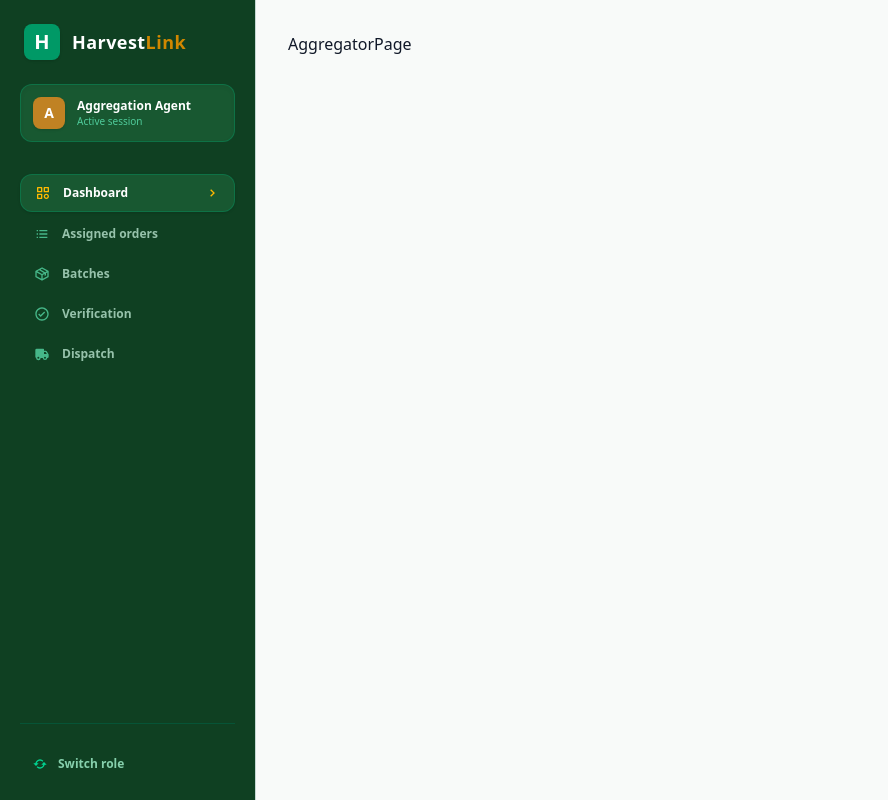
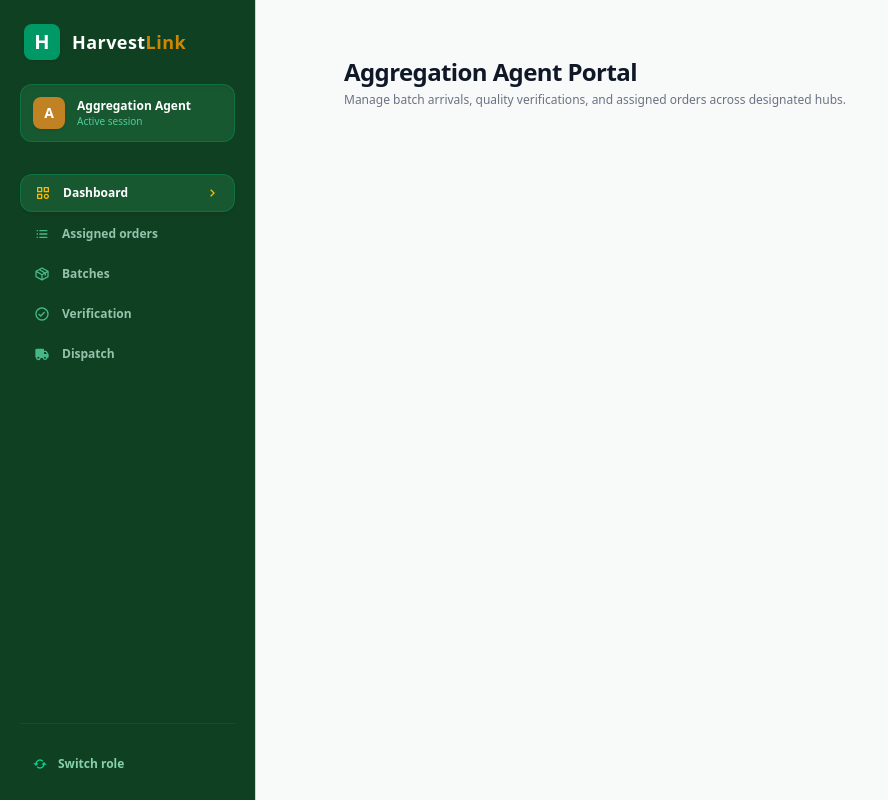
Before and after one commit to rahmonabdul297-stack/harvestlink, a Next.js app: page /dashboard/aggregator in a window 1280 px wide. Shown: the whole page, without its empty margins (0-888 px from the left). Built offline with nearby package versions, Linux system fonts and the light colour scheme.

Commit message:
V.26.26.9

```diff
--- a/src/app/dashboard/aggregator/batches/VerifyBatchForm.tsx
+++ b/src/app/dashboard/aggregator/batches/VerifyBatchForm.tsx
@@ -14,6 +14,7 @@ interface VerifyBatchFormProps {
 export default function VerifyBatchForm({
   batch,
   onBack,
+  onFlag,
   onComplete,
 }: VerifyBatchFormProps) {
   const [acceptedQty, setAcceptedQty] = useState<number>(24);
@@ -42,9 +43,10 @@ export default function VerifyBatchForm({
   };
 
   return (
-    <div className="space-y-6 max-w-2xl">
+    <div className="space-y-6 max-w-2xl font-sans text-gray-900">
       <button
         onClick={onBack}
+        type="button"
         className="inline-flex items-center gap-1 text-xs text-gray-500 hover:text-gray-800 font-semibold"
       >
         <BiLeftArrowAlt className="w-4 h-4" />
@@ -229,6 +231,15 @@ export default function VerifyBatchForm({
           >
             Mark batch VERIFIED — {acceptedQty} MT
           </button>
+          {onFlag && (
+            <button
+              type="button"
+              onClick={() => onFlag(verificationNotes || "Flagged during verification inspection.")}
+              className="w-full sm:w-auto bg-[#b45309] hover:bg-amber-800 text-white font-bold px-5 py-3.5 rounded-xl text-xs"
+            >
+              Flag for review instead
+            </button>
+          )}
           <button
             type="button"
             onClick={onBack}
--- a/src/app/dashboard/aggregator/page.tsx
+++ b/src/app/dashboard/aggregator/page.tsx
@@ -1,7 +1,14 @@
-const AggregatorPage = () => {
-    return (
-        <div>AggregatorPage</div>
-    )
+import React from "react";
+
+export default function AggregatorDashboardPage() {
+  return (
+    <div className="p-6 max-w-4xl mx-auto font-sans text-gray-900">
+      <h1 className="text-2xl font-black tracking-tight">
+        Aggregation Agent Portal
+      </h1>
+      <p className="text-xs text-gray-500 mt-1 font-medium">
+        Manage batch arrivals, quality verifications, and assigned orders across designated hubs.
+      </p>
+    </div>
+  );
 }
-
-export default AggregatorPage
--- a/src/app/dashboard/page.tsx
+++ /dev/null
@@ -1,7 +0,0 @@
-const DashboardPage = () => {
-    return (
-        <div>DashboardPage</div>
-    )
-}
-
-export default DashboardPage
```
